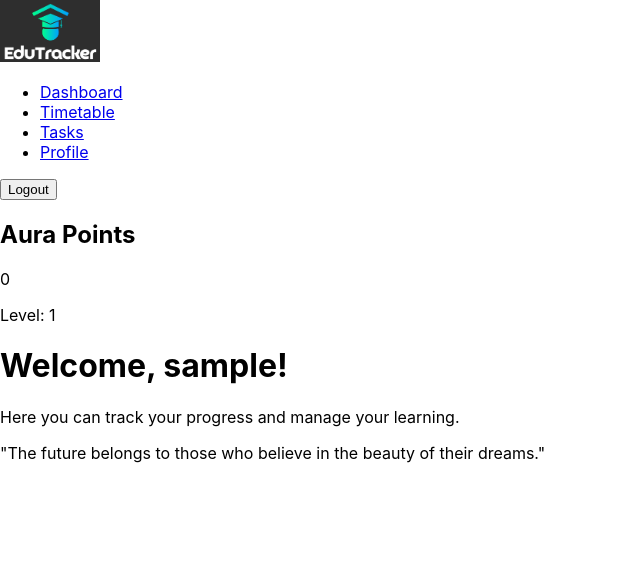
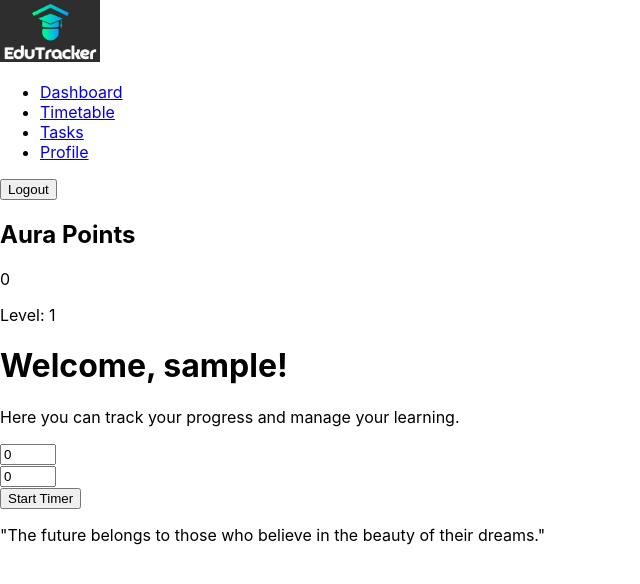
Before and after one commit to Vartika-505/Edu-Tracker, a React (Create React App) app in the folder edutracker-ui/: page /dashboard in a window 1280 px wide. Shown: the top 584 px of the page, without its empty margins (0-640 px from the left). Built offline with nearby package versions, Linux system fonts and the light colour scheme; sample sign-in values are in the browser's storage; the HTML template or start-up script is replaced by a standard one.

Commit message:
Timer Section

```diff
--- a/edutracker-ui/src/App.js
+++ b/edutracker-ui/src/App.js
@@ -10,7 +10,7 @@ import Timetable from './pages/Timetable';
 import Profile from './pages/Profile';
 import Tasks from './pages/Tasks';
 import { AuthProvider } from './context/AuthContext';
-
+import Timer from './pages/Timer';
 export default function App() {
   const [token, setToken] = useState(localStorage.getItem('token') || '');
   const [username, setUsername] = useState(localStorage.getItem('username') || '');
@@ -50,9 +50,9 @@ export default function App() {
         <Route exact path="/login" element={<Login setToken={setToken} setUsername={setUsername} setAuraPoints={setAuraPoints} />} />
         <Route path="/" element={<Home token={token} username={username} />} />
         <Route path="/timetable" element={<Timetable token={token} username={username} handleLogout={handleLogout} />} />
-
         <Route exact path="/signup" element={<Signup />} />
         <Route exact path="/about" element={<About />} />
+        <Route exact path="/timer" element={<Timer />} />
         <Route exact path="/contact" element={<Contact />} />
         <Route path="/profile" element={
           <Profile
--- a/edutracker-ui/src/pages/Dashboard.js
+++ b/edutracker-ui/src/pages/Dashboard.js
@@ -1,5 +1,5 @@
-import React, { useEffect, useContext } from 'react';
-import { useNavigate } from 'react-router-dom';
+import React, { useEffect, useState, useContext } from 'react';
+import { useNavigate } from 'react-router-dom'; // Import useNavigate
 import { AuthContext } from '../context/AuthContext'; // Import the AuthContext
 import Navbar from './Navbar';
 import MotivationQuote from './MotivationQuote';
@@ -7,6 +7,8 @@ import MotivationQuote from './MotivationQuote';
 const Dashboard = () => {
     const navigate = useNavigate();
     const { token, username, auraPoints, setAuraPoints, handleLogout } = useContext(AuthContext); // Use context for token, username, auraPoints
+    const [hours, setHours] = useState(0);
+    const [minutes, setMinutes] = useState(0);
 
     // Redirect if token is not present
     useEffect(() => {
@@ -23,9 +25,27 @@ const Dashboard = () => {
 
     const level = calculateLevel(auraPoints);
 
+    // Handle the click to show input fields for time
+    const handleClick = () => {
+        navigate('/timer', { state: { hours, minutes } }); // Redirect to Timer.js with state carrying hours and minutes
+    };
+
+    // Handle input changes and validate hours and minutes
+    const handleHourChange = (event) => {
+        let value = parseInt(event.target.value) || 0;
+        if (value > 24) value = 24; // Maximum of 24 hours
+        setHours(value);
+    };
+
+    const handleMinuteChange = (event) => {
+        let value = parseInt(event.target.value) || 0;
+        if (value > 59) value = 59; // Maximum of 59 minutes
+        setMinutes(value);
+    };
+
     return (
         token && (
-            <div className="min-h-screen bg-white flex flex-col items-center p-6">
+            <div className="min-h-screen bg-white flex flex-col items-center p-6 relative overflow-hidden">
                 {/* Navbar */}
                 <Navbar handleLogout={handleLogout} /> {/* Use handleLogout from context */}
 
@@ -44,6 +64,45 @@ const Dashboard = () => {
                     </div>
                 </header>
 
+                {/* Timer Section */}
+                <div className="mt-6">
+                    <div className="flex flex-col items-center">
+                        <div className="mb-4 flex flex-col items-center">
+                            <div className="mb-6">
+                                <input
+                                    type="number"
+                                    id="hours"
+                                    value={hours}
+                                    onChange={handleHourChange}
+                                    className="w-20 p-2 border border-gray-300 rounded-lg text-center"
+                                    placeholder="Hours"
+                                    min="0"
+                                    max="24"
+                                />
+                            </div>
+                            <div className="mb-6">
+                                <input
+                                    type="number"
+                                    id="minutes"
+                                    value={minutes}
+                                    onChange={handleMinuteChange}
+                                    className="w-20 p-2 border border-gray-300 rounded-lg text-center"
+                                    placeholder="Minutes"
+                                    min="0"
+                                    max="59"
+                                />
+                            </div>
+                            <button
+                                onClick={handleClick} // Trigger the navigation to Timer page with input time
+                                className="bg-[#9d4edd] text-white py-2 px-4 rounded-lg"
+                            >
+                                Start Timer
+                            </button>
+                        </div>
+                    </div>
+                </div>
+
+                {/* Motivation Quote Section */}
                 <MotivationQuote />
             </div>
         )
--- /dev/null
+++ b/edutracker-ui/src/pages/Timer.js
@@ -0,0 +1,86 @@
+import React, { useState, useEffect, useRef } from 'react';
+import { useLocation } from 'react-router-dom';
+
+const Timer = () => {
+    const location = useLocation(); // Get the state passed from the Dashboard page
+    const { hours: initialHours, minutes: initialMinutes } = location.state || {}; // Default to empty if no state is provided
+
+    const [timeLeft, setTimeLeft] = useState(0);
+    const [isTimerActive, setIsTimerActive] = useState(false);
+    const intervalRef = useRef(null); // Ref to store the interval ID
+
+    // Start timer function
+    const startTimer = () => {
+        const totalSeconds = initialHours * 3600 + initialMinutes * 60;
+        setTimeLeft(totalSeconds);
+        setIsTimerActive(true);
+
+        // Start countdown (1-second interval)
+        intervalRef.current = setInterval(() => {
+            setTimeLeft((prevTime) => {
+                if (prevTime <= 1) {
+                    clearInterval(intervalRef.current); // Clear the interval when time is up
+                    setIsTimerActive(false);
+                    alert("Time's up! Great job!");
+                    return 0;
+                }
+                return prevTime - 1; // Decrement time by 1 second
+            });
+        }, 1000); // Decrement by 1 second
+    };
+
+    // Format time in HH:MM:SS
+    const formatTime = (seconds) => {
+        const hours = Math.floor(seconds / 3600);
+        const minutes = Math.floor((seconds % 3600) / 60);
+        const remainingSeconds = seconds % 60;
+        return { hours, minutes, remainingSeconds };
+    };
+
+    // Start the timer when the component mounts
+    useEffect(() => {
+        if (initialHours !== undefined && initialMinutes !== undefined) {
+            startTimer();
+        }
+        return () => {
+            clearInterval(intervalRef.current); // Clear interval if the component unmounts
+        };
+    }, [initialHours, initialMinutes]);
+
+    const { hours, minutes, remainingSeconds } = formatTime(timeLeft);
+
+    return (
+        <div className="min-h-screen bg-black flex justify-center items-center">
+            <div className="p-8 rounded-lg shadow-lg text-center">
+                {/* Timer Display */}
+                {isTimerActive && (
+                    <div className="flex justify-around items-center space-x-4 bg-black w-[80vw] h-[80vh]">
+                        {/* Hours */}
+                        <div className="bg-white px-4 py-2 rounded-lg shadow-lg h-[55vh] w-[20vw] text-[7vw] text-gray-700 flex items-center justify-center">
+                            {hours < 10 ? '0' + hours : hours}
+                        </div>
+
+                        {/* Minutes */}
+                        <div className="bg-white px-4 py-2 rounded-lg shadow-lg text-gray-700 h-[55vh] w-[20vw] text-[7vw] flex items-center justify-center">
+                            {minutes < 10 ? '0' + minutes : minutes}
+                        </div>
+
+                        {/* Seconds */}
+                        <div className="bg-white px-4 py-2 rounded-lg shadow-lg text-gray-700 h-[55vh] w-[20vw] text-[7vw] flex items-center justify-center">
+                            {remainingSeconds < 10 ? '0' + remainingSeconds : remainingSeconds}
+                        </div>
+                    </div>
+                )}
+
+                {/* Finished Message */}
+                {timeLeft === 0 && (
+                    <div className="mt-6 text-2xl text-center text-green-600">
+                        Time's up! Great job!
+                    </div>
+                )}
+            </div>
+        </div>
+    );
+};
+
+export default Timer;
```
